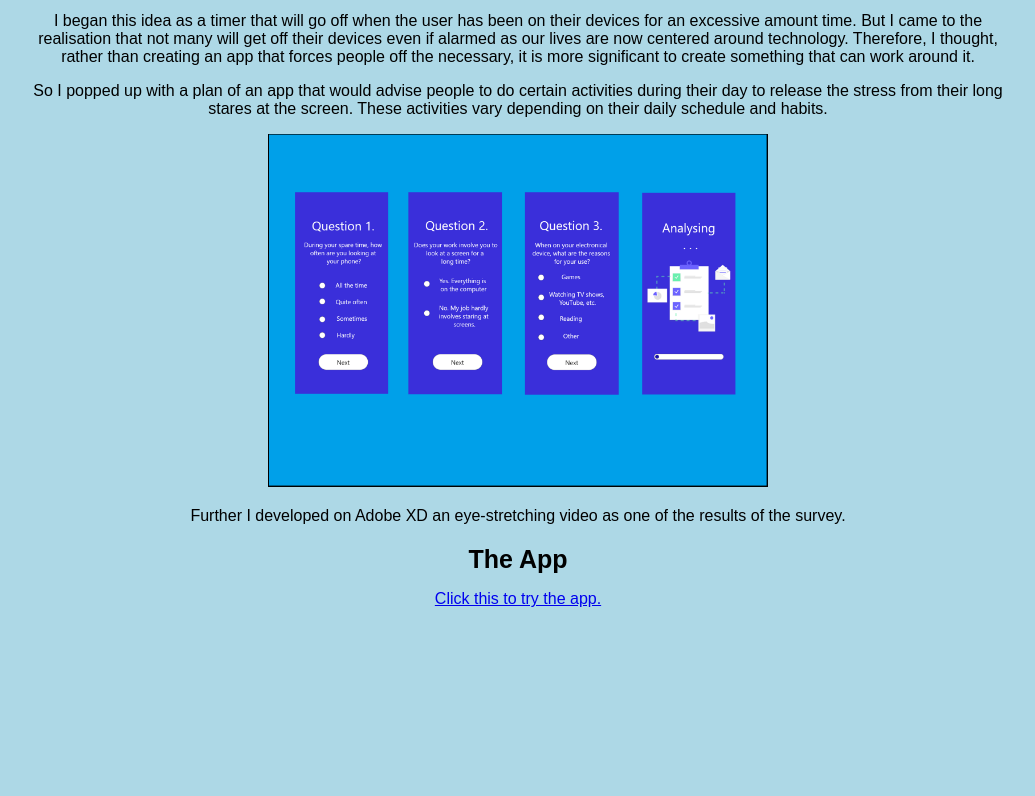
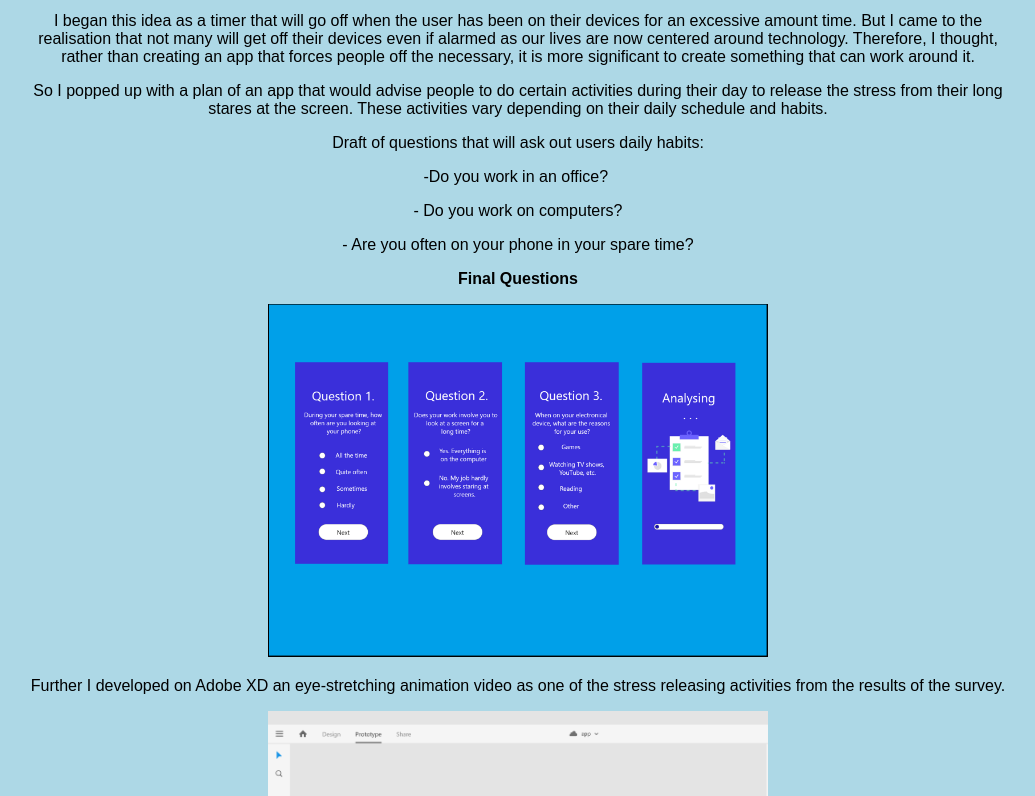
Before and after one commit to keikeida/ScreenTimeAlarm-diary, a plain HTML site: page index.html in a window 1280 px wide. Shown: the part 520-1316 px from the top of the page, without its empty margins (122-1157 px from the left). Before the commit the page ends 1148 px from the top, so only its background shows below. Drawn offline with Linux system fonts and the light colour scheme.

Commit message:
changing link imagd

```diff
--- a/index.html
+++ b/index.html
@@ -37,14 +37,25 @@
 	  <p>I began this idea as a timer that will go off when the user has been on their devices for an excessive amount time. But I came to the realisation that not many will get off their devices even if alarmed as our lives are now centered around technology. Therefore, I thought, rather than creating an app that forces people off the necessary, it is more significant to create something that can work around it. </p>
 		<p>So I popped up with a plan of an app that would advise people to do certain activities during their day to release the stress from their long stares at the screen. These activities vary depending on their daily schedule and habits.</p>
 
-		 <p><img src="img/survey.png" width=500></p>
+		<p>Draft of questions that will ask out users daily habits: </p>
+	  <p>-Do you work in an office?&nbsp;</p>
+	  <p>- Do you work on computers?</p>
+	  <p>- Are you often on your phone in your spare time?</p>
+	  <p><strong>Final Questions</strong></p>
 
-		<p>Further I developed on Adobe XD an eye-stretching video as one of the results of the survey.</p>
+<p><img src="img/survey.png" width=500></p>
+
+		<p>Further I developed on Adobe XD an eye-stretching animation video as one of the stress releasing activities from the results of the survey.</p>
+
+		<p><img src="img/Screenshot (89).png" width=500></p>
+
+
     </section>
 
 	<section id="three">
 	  <heading><strong>The App</strong></heading>
-		<p><a href="https://xd.adobe.com/view/a8bc3908-3106-43fc-aae1-e6f4539aeab1-fdef/"> Click this to try the app.</a></p>
+		<p>This is the final </p>
+		<p><a href="https://xd.adobe.com/view/a8bc3908-3106-43fc-aae1-e6f4539aeab1-fdef/"> <img src="img/phone.png" ></a></p>
 	</section>
 
 
```
Also changed, not shown: img/phone.png (added).
